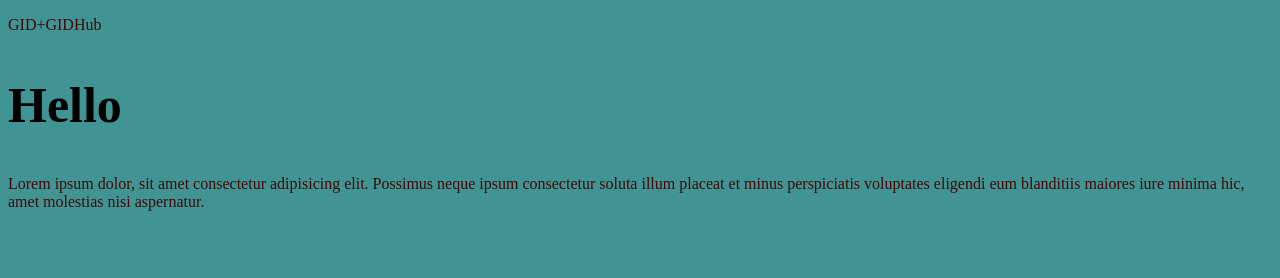
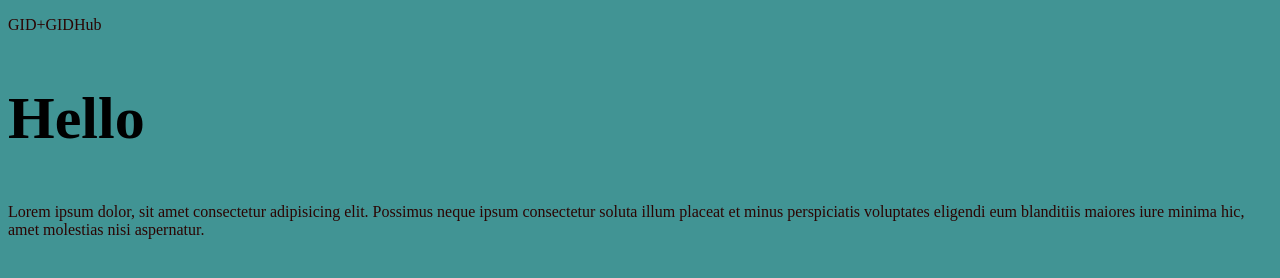
Before and after one commit to Osmium-InfoOsmium/gitTest, a plain HTML site: page index.html in a window 1280 px wide. Drawn offline with Linux system fonts and the light colour scheme.

Commit message:
Новый коментарий

```diff
--- a/css/main.css
+++ b/css/main.css
@@ -1,11 +1,11 @@
 body{
     background-color: #097575c4
-
 }
+/* Новый комент */
 p{
-    color: rgb(68, 7, 5)
+    color: #2b0402
 }
 
 h2{
-    font-size: 50px;
+    font-size: 60px;
 }
```
